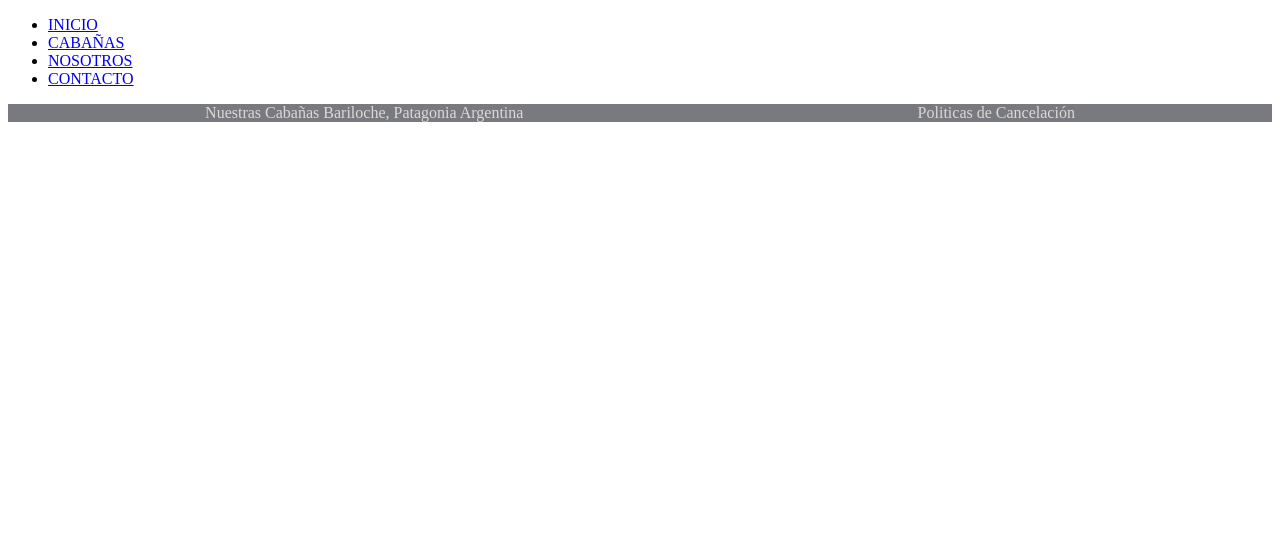
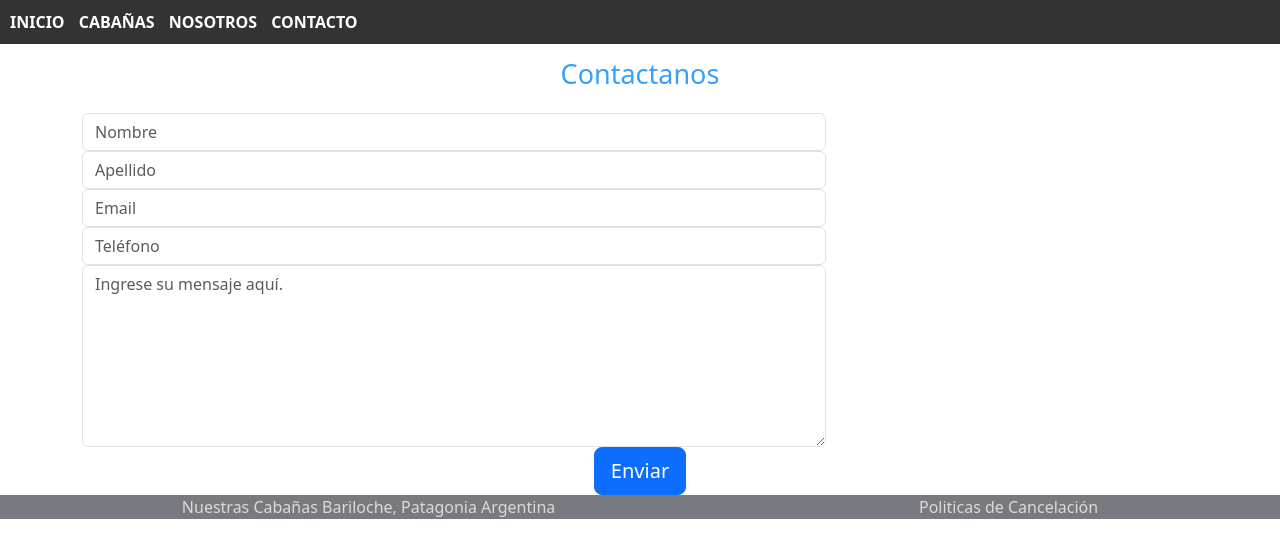
Before and after one commit to pablomaglione/proyecto-cabanas, a website: page src/html/contacto.html in a window 1280 px wide. Drawn offline with nearby package versions, Linux system fonts and the light colour scheme.

Commit message:
configuracion de la barra de navegación

```diff
--- a/src/css/estilos.css
+++ b/src/css/estilos.css
@@ -6,3 +6,41 @@
     color: #dbd9d9;
 
 }
+.navbar {
+    background-color: #333; /* Color de fondo de la barra de navegación */
+    padding: 10px; /* Espaciado interno */
+    align-items: flex-end;
+  }
+
+  .navbar ul {
+    list-style-type: none; /* Elimina los puntos de la lista */
+    padding: 0;
+    margin: 0;
+  }
+
+  .navbar li {
+    display: inline; /* Mostrar los elementos en línea */
+    margin-right: 10px; /* Espaciado entre elementos */
+  }
+
+  .navbar a {
+    text-decoration: none; /* Elimina el subrayado de los enlaces */
+    color: #fff; /* Color del texto */
+    font-weight: bold; /* Peso de la fuente */
+    font-size: 16px; /* Tamaño de la fuente */
+  }
+
+  .navbar a:hover {
+    text-decoration: underline; /* Subraya el enlace al pasar el ratón */
+  }
+
+  .header {
+    color: #36A0FF;
+    font-size: 27px;
+    padding: 10px;
+}
+
+.bigicon {
+    font-size: 35px;
+    color: #36A0FF;
+}
--- a/src/html/contacto.html
+++ b/src/html/contacto.html
@@ -3,32 +3,142 @@
   <head>
     <meta charset="UTF-8" />
     <meta name="viewport" content="width=device-width, initial-scale=1.0" />
-    <link rel="stylesheet" href="../css/estilos.css" />
+    <!-- Latest compiled and minified CSS -->
+    <link href="https://cdn.jsdelivr.net/npm/bootstrap@5.3.1/dist/css/bootstrap.min.css" rel="stylesheet">
+    <!-- Latest compiled JavaScript -->
+    <script src="https://cdn.jsdelivr.net/npm/bootstrap@5.3.1/dist/js/bootstrap.bundle.min.js"></script>
+    <!--<link rel="stylesheet" href="../css/estilos.css" /> -->
+    <script>
+      function mostrarAlerta() {
+          alert("¡Mensaje enviado!");
+      }
+    </script>
+    <style>
+      .footers{
+    display:flex;
+    flex-direction: row;
+    justify-content: space-around;
+    background-color: #797a7f;
+    color: #dbd9d9;
+
+}
+      .barra {
+    background-color: #333; /* Color de fondo de la barra de navegación */
+    padding: 10px; /* Espaciado interno */
+    align-items: flex-end;
+  }
+
+  .barra ul {
+    list-style-type: none; /* Elimina los puntos de la lista */
+    padding: 0;
+    margin: 0;
+  }
+
+  .barra li {
+    display: inline; /* Mostrar los elementos en línea */
+    margin-right: 10px; /* Espaciado entre elementos */
+  }
+
+  .barra a {
+    text-decoration: none; /* Elimina el subrayado de los enlaces */
+    color: #fff; /* Color del texto */
+    font-weight: bold; /* Peso de la fuente */
+    font-size: 16px; /* Tamaño de la fuente */
+  }
+
+  .barra a:hover {
+    text-decoration: underline; /* Subraya el enlace al pasar el ratón */
+  }
+  .header {
+    color: #36A0FF;
+    font-size: 27px;
+    padding: 10px;
+}
+
+.bigicon {
+    font-size: 35px;
+    color: #36A0FF;
+}
+    </style>
+
     <title>Contacto</title>
   </head>
   <!--BARRA DE NAVEGACION-->
-  <div class="container">
-    <nav class="navbar">
-      <div class="" id="nav">
+    <nav class="barra">
+      <div class="" id="barra">
         <ul>
-          <li class="item">
-            <a class="nav-link" href="../index.html">INICIO</a>
+          <li class="items">
+            <a class="barra-link" href="../index.html">INICIO</a>
           </li>
-          <li class="item">
-            <a class="nav-link" href="./cabanas.html">CABAÑAS</a>
+          <li class="items">
+            <a class="barra-link" href="./cabanas.html">CABAÑAS</a>
           </li>
-          <li class="item">
-            <a class="nav-link" href="./nosotros.html">NOSOTROS</a>
+          <li class="items">
+            <a class="barra-link" href="./nosotros.html">NOSOTROS</a>
           </li>
-          <li class="item">
-            <a class="nav-link" href="./contacto.html">CONTACTO</a>
+          <li class="items">
+            <a class="barra-link" href="./contacto.html">CONTACTO</a>
           </li>
         </ul>
       </div>
     </nav>
+
+  <body>
+    <div class="container">
+      <div class="row">
+          <div class="col-md-12">
+              <div class="well well-sm">
+                  <form class="form-horizontal" method="post">
+                      <fieldset>
+                          <legend class="text-center header">Contactanos</legend>
+
+                          <div class="form-group">
+                              <span class="col-md-1 col-md-offset-2 text-center"><i class="fa fa-user bigicon"></i></span>
+                              <div class="col-md-8">
+                                  <input id="fname" name="name" type="text" placeholder="Nombre" class="form-control">
+                              </div>
+                          </div>
+                          <div class="form-group">
+                              <span class="col-md-1 col-md-offset-2 text-center"><i class="fa fa-user bigicon"></i></span>
+                              <div class="col-md-8">
+                                  <input id="lname" name="name" type="text" placeholder="Apellido" class="form-control">
+                              </div>
+                          </div>
+
+                          <div class="form-group">
+                              <span class="col-md-1 col-md-offset-2 text-center"><i class="fa fa-envelope-o bigicon"></i></span>
+                              <div class="col-md-8">
+                                  <input id="email" name="email" type="text" placeholder="Email" class="form-control">
+                              </div>
+                          </div>
+
+                          <div class="form-group">
+                              <span class="col-md-1 col-md-offset-2 text-center"><i class="fa fa-phone-square bigicon"></i></span>
+                              <div class="col-md-8">
+                                  <input id="phone" name="phone" type="text" placeholder="Teléfono" class="form-control">
+                              </div>
+                          </div>
+
+                          <div class="form-group">
+                              <span class="col-md-1 col-md-offset-2 text-center"><i class="fa fa-pencil-square-o bigicon"></i></span>
+                              <div class="col-md-8">
+                                  <textarea class="form-control" id="message" name="message" placeholder="Ingrese su mensaje aquí." rows="7"></textarea>
+                              </div>
+                          </div>
+
+                          <div class="form-group">
+                              <div class="col-md-12 text-center">
+                                  <button type="submit" class="btn btn-primary btn-lg" onclick="mostrarAlerta(); return false;">Enviar</button>
+                              </div>
+                          </div>
+                      </fieldset>
+                  </form>
+              </div>
+          </div>
+      </div>
   </div>
-  <body></body>
-  <footer class="footer">
+  </body>
+  <footer class="footers">
     <div>Nuestras Cabañas Bariloche, Patagonia Argentina</div>
     <div>Politicas de Cancelación</div>
   </footer>
```
Also changed, not shown: src/index.html (+0 -2 lines).
